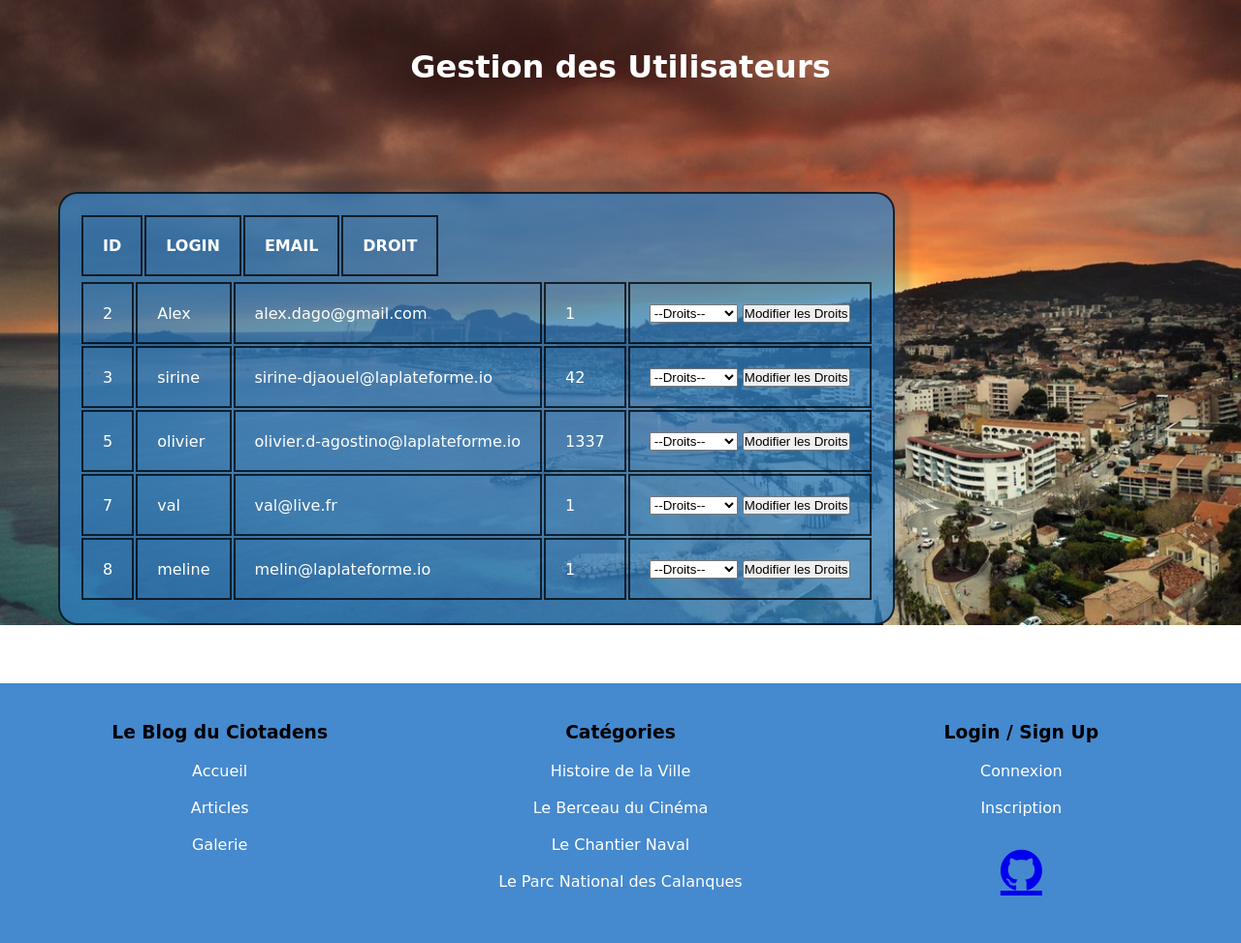
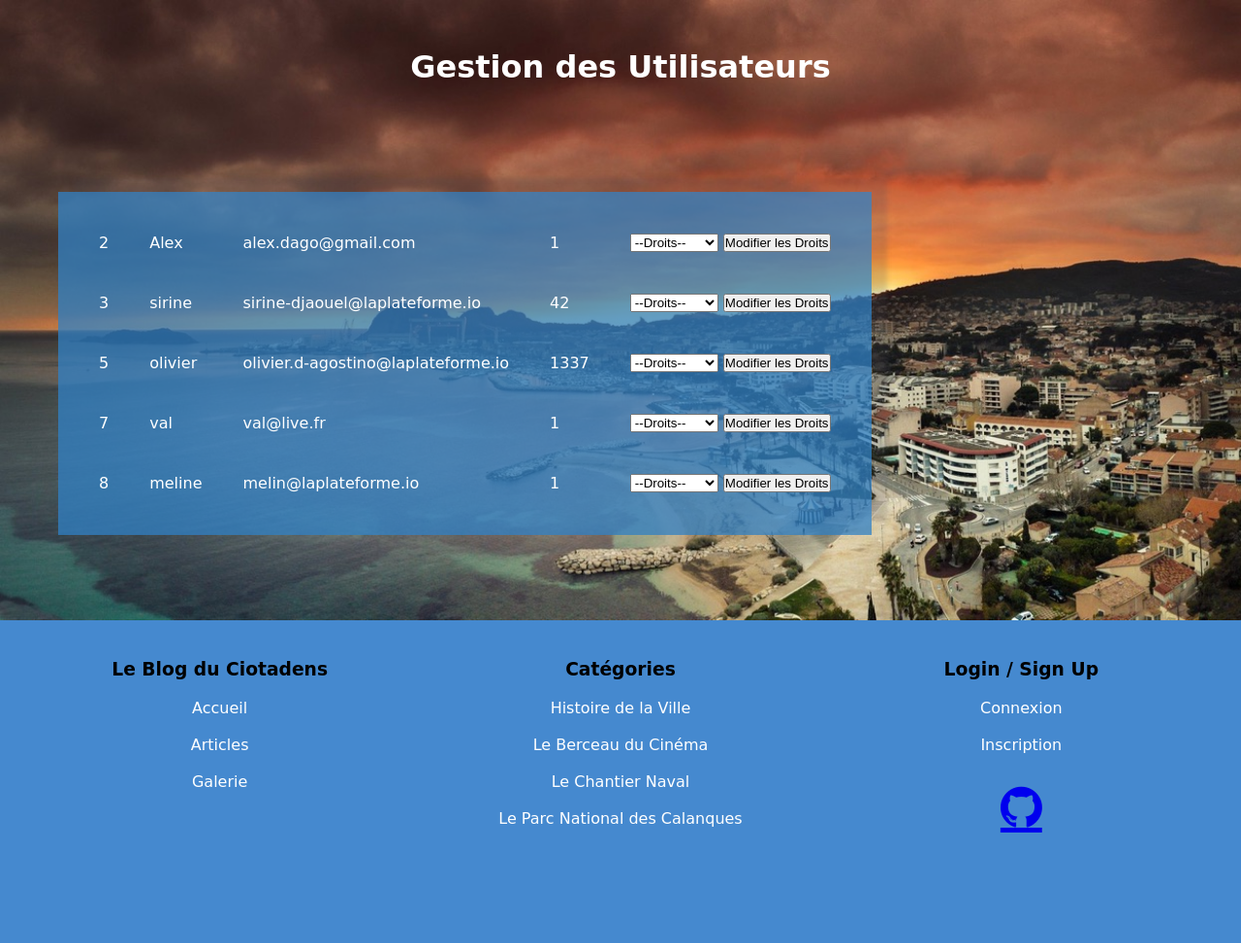
Before and after one commit to olivier-dagostino/Blog2.0, a PHP site: page /admin.php in a window 1280 px wide. Shown: the part 59-1032 px from the top of the page at 97% size. After the commit the page ends 918 px from the top, so only its background shows below. Run offline with PHP 8.4, Linux system fonts and the light colour scheme; a user stored in the database is signed in; data comes from the database, SQL or seed files in the repository.

Commit message:
update
Mise à jour de la page admin ainsi que du CSS de toutes les pages à fin de retirer tous les border-radius

```diff
--- a/admin.php
+++ b/admin.php
@@ -25,25 +25,18 @@
                 $info = new User();
                 $res1 = $info->getAllInfoForAllUsers();
 
-                echo '<tr>';
-                foreach ($res1 as $key => $value) {
-                }
-                echo'<th>ID</th>';
-                echo'<th>LOGIN</th>';
-                echo'<th>EMAIL</th>';
-                echo'<th>DROIT</th>';
-                echo '</tr>';
                 ?>
 
             </thead>
 
             <tbody>
 
-                <tr>
+
                     <?php
 
                         foreach ($res1 as $key => $value) { // pour chaque valeur qui se trouve dans la $res1
                             echo '<tr>'; //on echo une ligne
+
                                 foreach ($value as $key1 => $value1){ //Pour chaque info de l'étudiant on écho une case
 
                                     echo "<td>$value1</td>";
@@ -76,7 +69,7 @@
 
                     ?>
 
-                </tr>
+
                 <tr></tr>
 
             </tbody>
--- a/assets/css/admin.css
+++ b/assets/css/admin.css
@@ -16,7 +16,7 @@
     margin: 20px;
     height: fit-content;
     width: fit-content;
-    border-radius: 20px;
+    /* border-radius: 20px; */
     box-shadow: 16px -14px 5px 0px rgb(76 76 84 / 20%);
     background-color: #3181c5bf;
     display: flex;
@@ -25,7 +25,7 @@
 }
 table,
     td {
-        border: 2px solid #000000bf;
+
         color: white;
         padding: 20px;
         margin: 60px;
@@ -33,7 +33,7 @@
     }
 
     th {
-        border: 2px solid #000000bf;
+
         padding: 20px;
         color: white;
     }
--- a/assets/css/article.css
+++ b/assets/css/article.css
@@ -83,7 +83,7 @@
   margin: 20px;
   height: fit-content;
   width: fit-content;
-  border-radius: 20px;
+  /* border-radius: 20px; */
   box-shadow: 16px -14px 5px 0px rgb(76 76 84 / 20%);
   background-color: #3181c5bf;
   display: flex;
@@ -103,7 +103,7 @@
 }
 
 input {
-  border-radius: 25px;
+  /* border-radius: 25px; */
   padding: 5px;
   margin: 5px;
 }
@@ -114,7 +114,7 @@
   display:flex;justify-content:center;
   padding-left:0;
   list-style:none;
-  border-radius:.25rem
+  /* border-radius:.25rem */
 }
 
 .page-link{
--- a/assets/css/connexion.css
+++ b/assets/css/connexion.css
@@ -15,7 +15,7 @@
   padding: 30px;
   height: fit-content;
   width: fit-content;
-  border-radius: 20px;
+  /* border-radius: 20px; */
   box-shadow: 16px -14px 5px 0px rgb(76 76 84 / 20%);
   background-color: #3181c5bf;
   position: absolute;
@@ -34,7 +34,7 @@
 
 input {
   margin: 20px;
-  border-radius: 20px;
+  /* border-radius: 20px; */
   font-size: inherit;
   box-shadow: none;
   border: none;
--- a/assets/css/delete.css
+++ b/assets/css/delete.css
@@ -14,7 +14,7 @@
 
     height: fit-content;
     width: fit-content;
-    border-radius: 20px;
+    /* border-radius: 20px; */
     background-color: #3181c5bf;
     display: flex;
     flex-direction: column;
@@ -33,7 +33,7 @@
 input{
 
   margin: 20px;
-  border-radius: 20px;
+  /* border-radius: 20px; */
   font-size: inherit;
   box-shadow: none;
   border: none;
--- a/assets/css/edit_articles.css
+++ b/assets/css/edit_articles.css
@@ -15,7 +15,7 @@
     margin: 20px;
     height: fit-content;
     width: fit-content;
-    border-radius: 20px;
+    /* border-radius: 20px; */
     box-shadow: 16px -14px 5px 0px rgb(76 76 84 / 20%);
     background-color: #3181c5bf;
     display: flex;
@@ -35,7 +35,7 @@
 }
 
 input {
-    border-radius: 25px;
+    /* border-radius: 25px; */
     padding: 5px;
     margin: 5px;
 }
@@ -43,6 +43,6 @@
 
 
 select{
-    border-radius: 25px;
+    /* border-radius: 25px; */
     text-align: center;
 }
--- a/assets/css/index.css
+++ b/assets/css/index.css
@@ -102,7 +102,7 @@
   margin: 20px;
   height: fit-content;
   width: fit-content;
-  border-radius: 20px;
+  /* border-radius: 20px; */
   box-shadow: 16px -14px 5px 0px rgb(76 76 84 / 20%);
   background-color: #3181c5bf;
   display: flex;
@@ -122,7 +122,7 @@
 }
 
 input {
-  border-radius: 25px;
+  /* border-radius: 25px; */
   padding: 5px;
   margin: 5px;
 }
@@ -133,7 +133,7 @@
   display:flex;justify-content:center;
   padding-left:0;
   list-style:none;
-  border-radius:.25rem
+  /* border-radius:.25rem */
 }
 
 .page-link{
--- a/assets/css/inscription.css
+++ b/assets/css/inscription.css
@@ -23,7 +23,7 @@
   margin: 20px;
   height: fit-content;
   width: fit-content;
-  border-radius: 20px;
+  /* border-radius: 20px; */
   box-shadow: 16px -14px 5px 0px rgb(76 76 84 / 20%);
   background-color: #3181c5bf;
   display: flex;
@@ -59,7 +59,7 @@
 }
 input.submit {
 
-  border-radius: 20px;
+  /* border-radius: 20px; */
   font-size: inherit;
   box-shadow: none;
   border: none;
@@ -68,7 +68,7 @@
 }
 
 input {
-  border-radius: 20px;
+  /* border-radius: 20px; */
   padding: 3px;
   box-shadow: none;
   border: none;
--- a/assets/css/new_articles.css
+++ b/assets/css/new_articles.css
@@ -18,7 +18,7 @@
     margin: 25px;
     height: fit-content;
     width: fit-content;
-    border-radius: 20px;
+    /* border-radius: 20px; */
     box-shadow: 16px -14px 5px 0px rgb(76 76 84 / 20%);
     background-color: #3181c5bf;
     display: flex;
@@ -57,7 +57,7 @@
 }
 
 input {
-    border-radius: 25px;
+    /* border-radius: 25px; */
     padding: 5px;
     margin: 20px;
 }
@@ -65,6 +65,6 @@
 
 
 select{
-    border-radius: 25px;
+    /* border-radius: 25px; */
     text-align: center;
 }
--- a/assets/css/profil.css
+++ b/assets/css/profil.css
@@ -30,7 +30,7 @@
   margin: 20px;
   height: fit-content;
   width: fit-content;
-  border-radius: 20px;
+  /* border-radius: 20px; */
   box-shadow: 16px -14px 5px 0px rgb(76 76 84 / 20%);
   background-color: #3181c5bf;
   display: flex;
@@ -99,7 +99,7 @@
 
 input {
 
-  border-radius: 20px;
+  /* border-radius: 20px; */
   padding: 10px;
   box-shadow: none;
   border: none;
```
